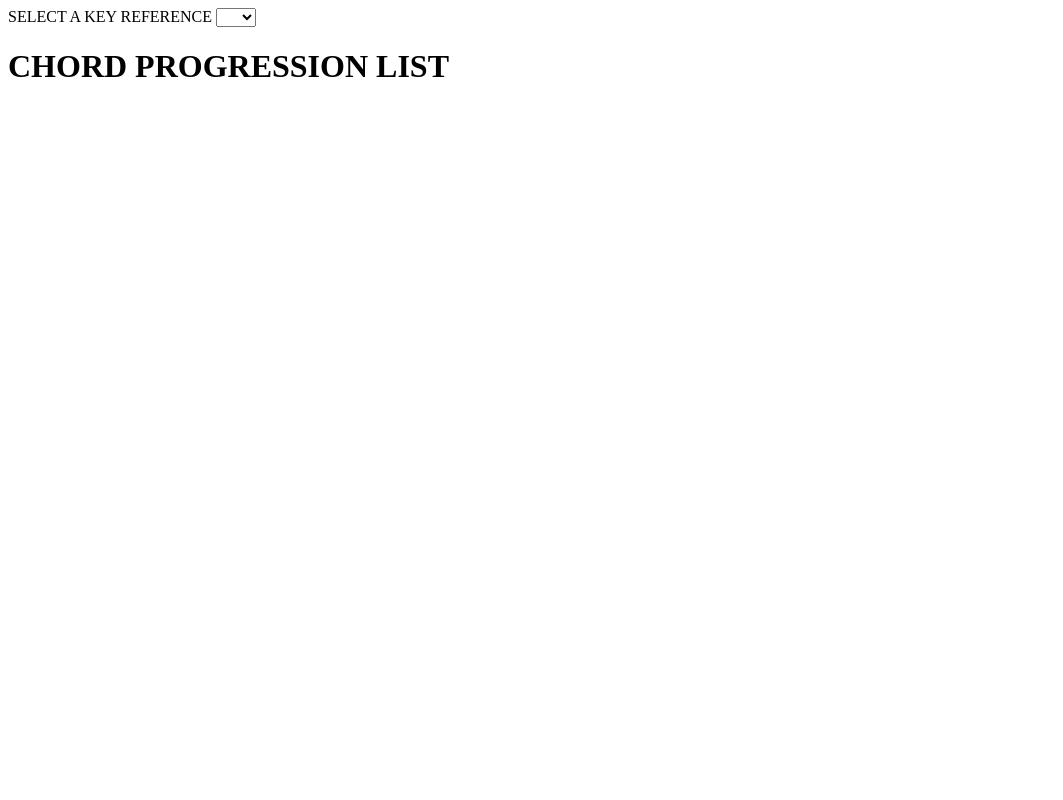
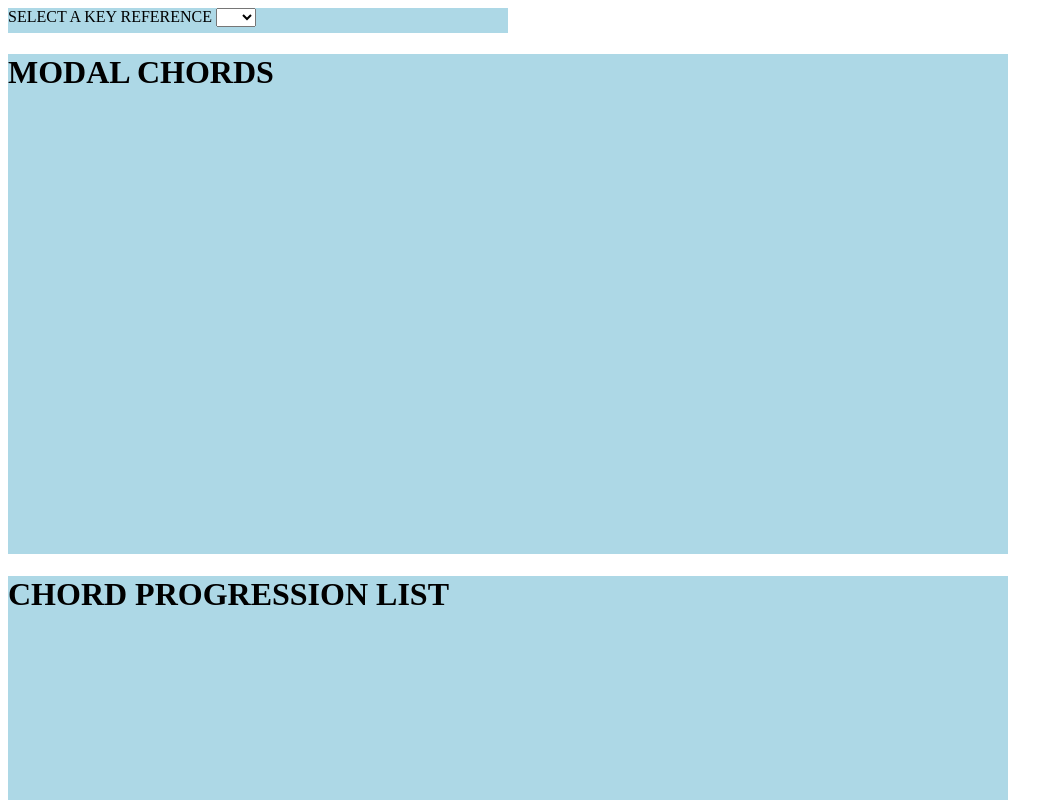
Before and after one commit to olivieromassi/ChordSchool, a Vue app: page / in a window 1280 px wide. Shown: the top 800 px of the page, without its empty margins (0-1063 px from the left). Built offline with nearby package versions, Linux system fonts and the light colour scheme.

Commit message:
Added some style for testing purposes

```diff
--- a/src/components/ChordProgression.vue
+++ b/src/components/ChordProgression.vue
@@ -1,7 +1,7 @@
 <template>
-    <div>
+    <div id="window">
         <h1>CHORD PROGRESSION LIST</h1>
-        <div v-for="chord in modes" v-bind:key="chord">
+        <div id="chords" v-for="chord in modes" v-bind:key="chord">
                 <Chord :keyReference="keyReference" :degree="keyReference.indexOf(chord.tonic)">Test</Chord>
         </div>
     </div>
@@ -27,5 +27,13 @@
 </script>
 
 <style scoped>
+    #window {
+        width: 1000px;
+        height: 500px;
+        background: lightblue;
+    }
+    #chords {
+        display: inline-block;
+    }
 
 </style>
--- a/src/components/KeyReference.vue
+++ b/src/components/KeyReference.vue
@@ -1,5 +1,5 @@
 <template>
-    <div>
+    <div id="window">
         <label> SELECT A KEY REFERENCE
             <select v-model="selectedKey" @change="setKey($event)">
                 <option v-for="reference in keys" v-bind:key="reference">{{ reference }}</option>
@@ -34,5 +34,10 @@
 </script>
 
 <style scoped>
+    #window {
+        width: 500px;
+        height: 25px;
+        background: lightblue;
+    }
 
 </style>
--- a/src/components/ModalChord.vue
+++ b/src/components/ModalChord.vue
@@ -1,5 +1,5 @@
 <template>
-    <div>
+    <div id="chord">
         <h1>{{buildChord(keyReference.indexOf(degree))}}{{chordName}}</h1>
         <button id="plus" v-on:click="selectChord">+</button>
     </div>
@@ -54,6 +54,13 @@
 
 <style scoped>
     #plus {
-        background: cyan;
+        background: grey;
+        position: center;
+    }
+    #chord {
+        background-color: dimgrey;
+        width: 120px;
+        height: 120px;
+        border: 5px solid black;
     }
 </style>
--- a/src/components/Modes.vue
+++ b/src/components/Modes.vue
@@ -1,7 +1,8 @@
 <template>
-    <div>
+    <div id="window">
+        <h1>MODAL CHORDS</h1>
         <ol>
-            <li v-for="note in keyReference" v-bind:key="note">
+            <li id="modes" v-for="note in keyReference" v-bind:key="note">
                 <Chord :keyReference="keyReference" :degree="keyReference.indexOf(note)">Test</Chord>
             </li>
         </ol>
@@ -25,5 +26,13 @@
 </script>
 
 <style scoped>
+    #window {
+        width: 1000px;
+        height: 500px;
+        background: lightblue;
+    }
+    #modes {
+        display: inline-block;
+    }
 
 </style>
```
